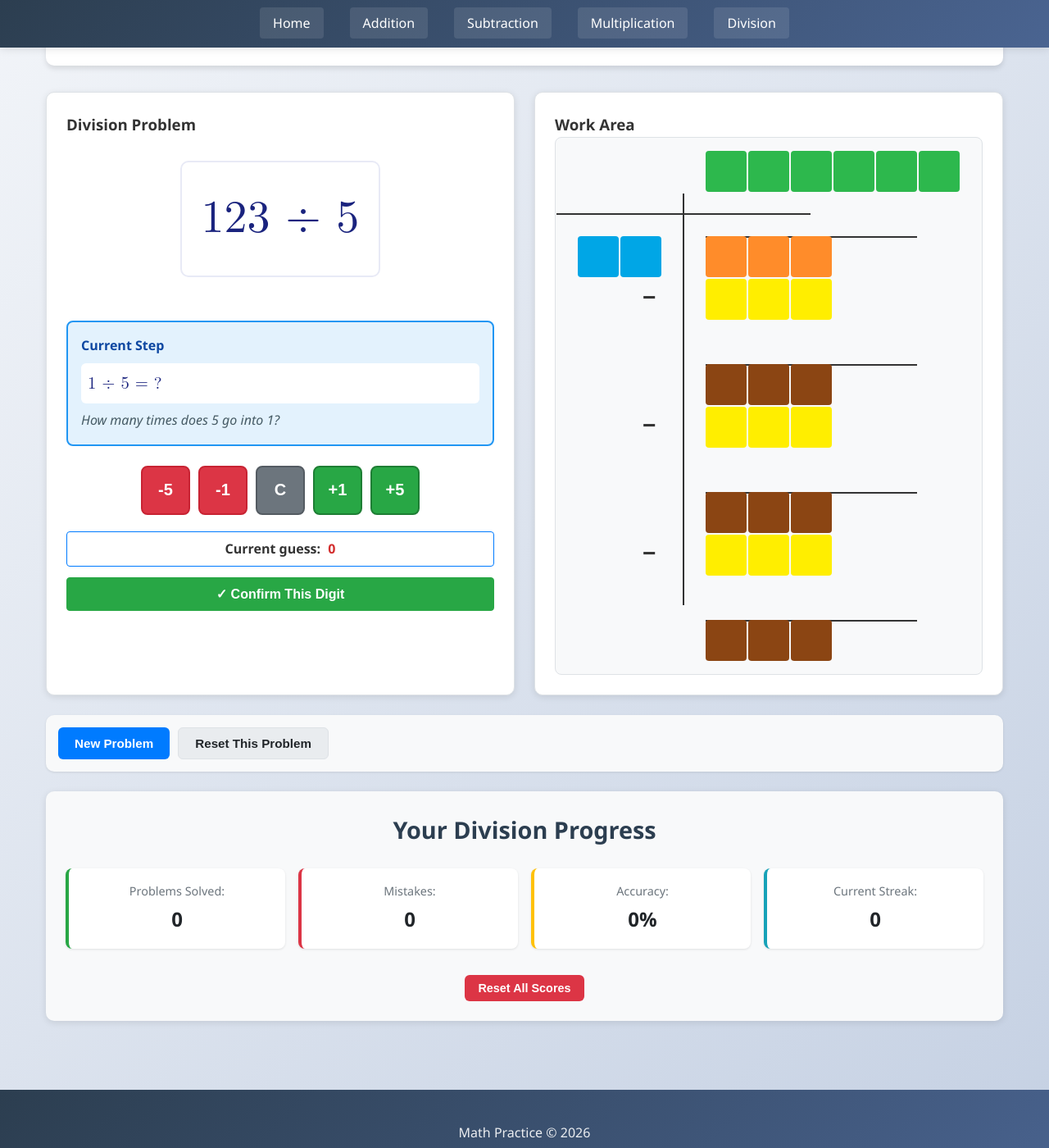
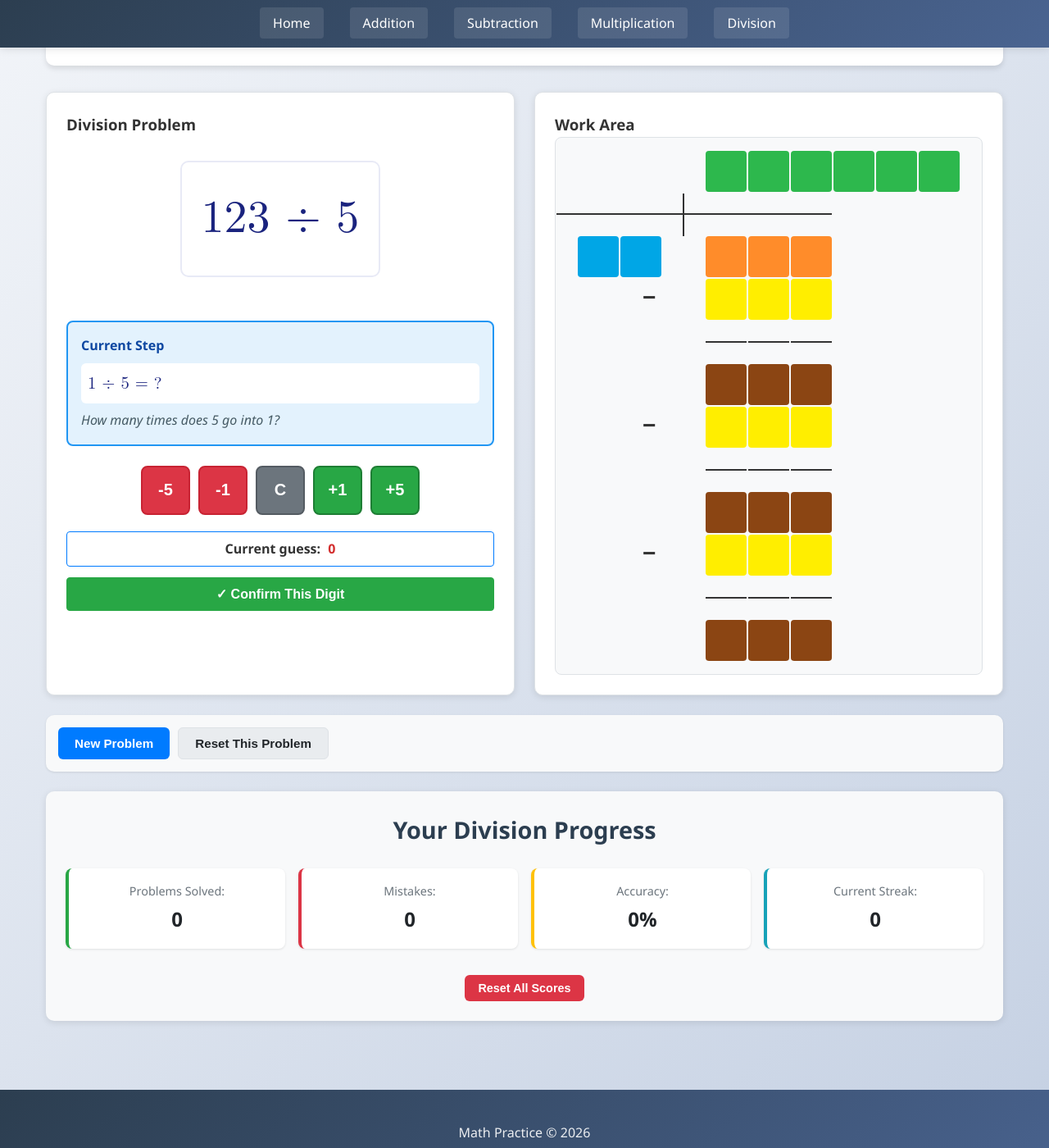
Before and after one commit to ZBZFirst/Math, a Jekyll site: the page built from division.md, in a window 1280 px wide and 1400 px high, scrolled down 212 px. Shown: the whole window at 82% size. Built offline with Jekyll 4.4.1, drawn with Linux system fonts in a browser that asks for light colours.

Commit message:
Update division.css

```diff
--- a/assets/css/division.css
+++ b/assets/css/division.css
@@ -277,7 +277,7 @@
     top: 0;
     left: 50%;
     width: 2px;
-    height: calc(var(--cell-size) * 9); /* Extend through all steps */
+    height: 100%
     background: #333;
     transform: translateX(-50%);
 }
@@ -290,12 +290,14 @@
 .division-table.horizontal-line::before {
     content: '';
     position: absolute;
-    top: calc(var(--cell-size) + var(--cell-gap));
+    top: 50%;
     left: 0;
-    width: calc(var(--cell-size) * 3 + var(--cell-gap) * 2);
+    width: 100%;
     height: 2px;
     background: #333;
+    transform: translateY(-50%);
 }
+
 
 /* CORNER LINE (between divisor and dividend) */
 .division-table.corner-line {
```
